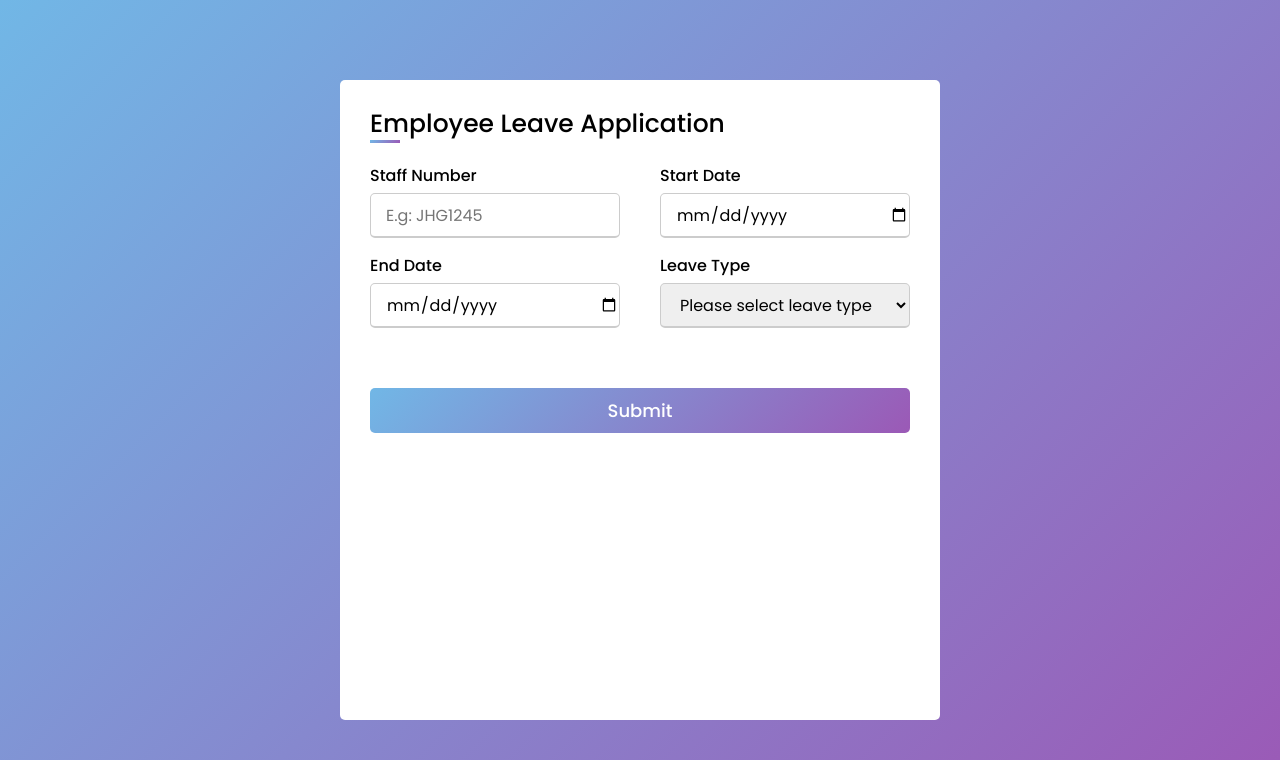
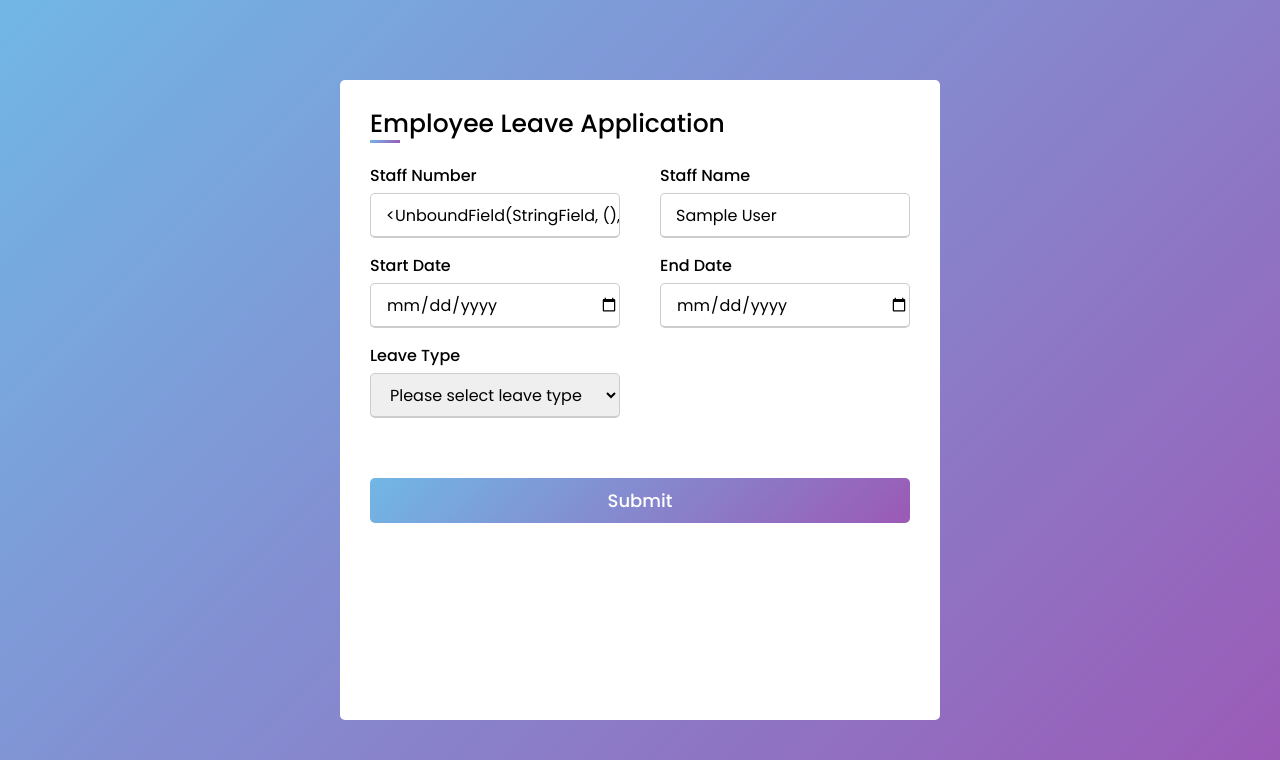
Before and after one commit to Jasemonu/HR-Man, a Flask app: page /leave in a window 1280 px wide. Shown: the top 760 px of the page. Run offline with Flask 3, Linux system fonts and the light colour scheme; the visitor is signed in with stand-in values (Sample User, id 1).

Commit message:
Leave application

```diff
--- a/app.py
+++ b/app.py
@@ -175,7 +175,7 @@ def get_employees():
 def logout():
     name = current_user.first_name
     logout_user()
-    flash(f'GOODBYE {name}!')
+    flash(f'Goodbye {name}!')
     return redirect(url_for('index'))
 
 
@@ -386,7 +386,7 @@ def attendance(period):
                 flash('Must signed in first')
                 return redirect(url_for('attendance'))
             if att.exit_time:
-                flash('Singed out already please logout')
+                flash('Signed out already please logout')
                 return redirect(url_for('attendance'))
             exit = request.form.get('exit_time')
             att.update(__raw__={'$set': {'exit_time': exit}})
@@ -423,12 +423,13 @@ def leave():
 
 		# Extract data from the form
 		staffNumber = data.get('staff_number')
+		staffName = data.get('staff_name')
 		startDate = datetime.strptime(data.get('start_date'), '%Y-%m-%d')
 		endDate = datetime.strptime(data.get('end_date'), '%Y-%m-%d')
 		leaveType = data.get('leave_type')
 
 		if startDate < datetime.now():
-			flash(f"Start date cannot be lower than current date ")
+			flash("Start date cannot be lower than current date")
 			return render_template('leavereq.html')
 		if endDate <= startDate:
 			flash("End date should be higher than start date")
@@ -438,6 +439,7 @@ def leave():
 		if not user:
 			leave_data = {
 				'staff_number': staffNumber,
+				'staff_name': staffName,
 				'start_date': startDate,
 				'end_date': endDate,
 				'leave_type': leaveType
--- a/models/leave.py
+++ b/models/leave.py
@@ -4,6 +4,7 @@ from datetime import date
 
 class Leave(Document):
 	staff_number = StringField(required=True)
+	staff_name = StringField(max_length=255)
 	remaining = IntField(required=True, default=30)
 	start_date = DateTimeField(null=True)
 	end_date = DateTimeField(null=True)
--- a/templates/leavereq.html
+++ b/templates/leavereq.html
@@ -16,8 +16,12 @@
 
             <div class="input__box">
               <span class="details">Staff Number</span>
-              <input type="text" name="staff_number" placeholder="E.g: JHG1245" required>
+              <input type="text" name="staff_number" value="{{ current_user.staff_number }}" readonly>
             </div>
+			<div class="input__box">
+			  <span class="details">Staff Name</span>
+			  <input type="text" name="staff_name" value="{{ current_user.first_name + ' ' + current_user.last_name }}" readonly>
+			  </div>
               <div class="input__box">
                 <span class="details">Start Date</span>
                 <input type="date" name="start_date" placeholder="" required>
```
Also changed, not shown: models/reset_leave.py (added, +24 -0 lines).
